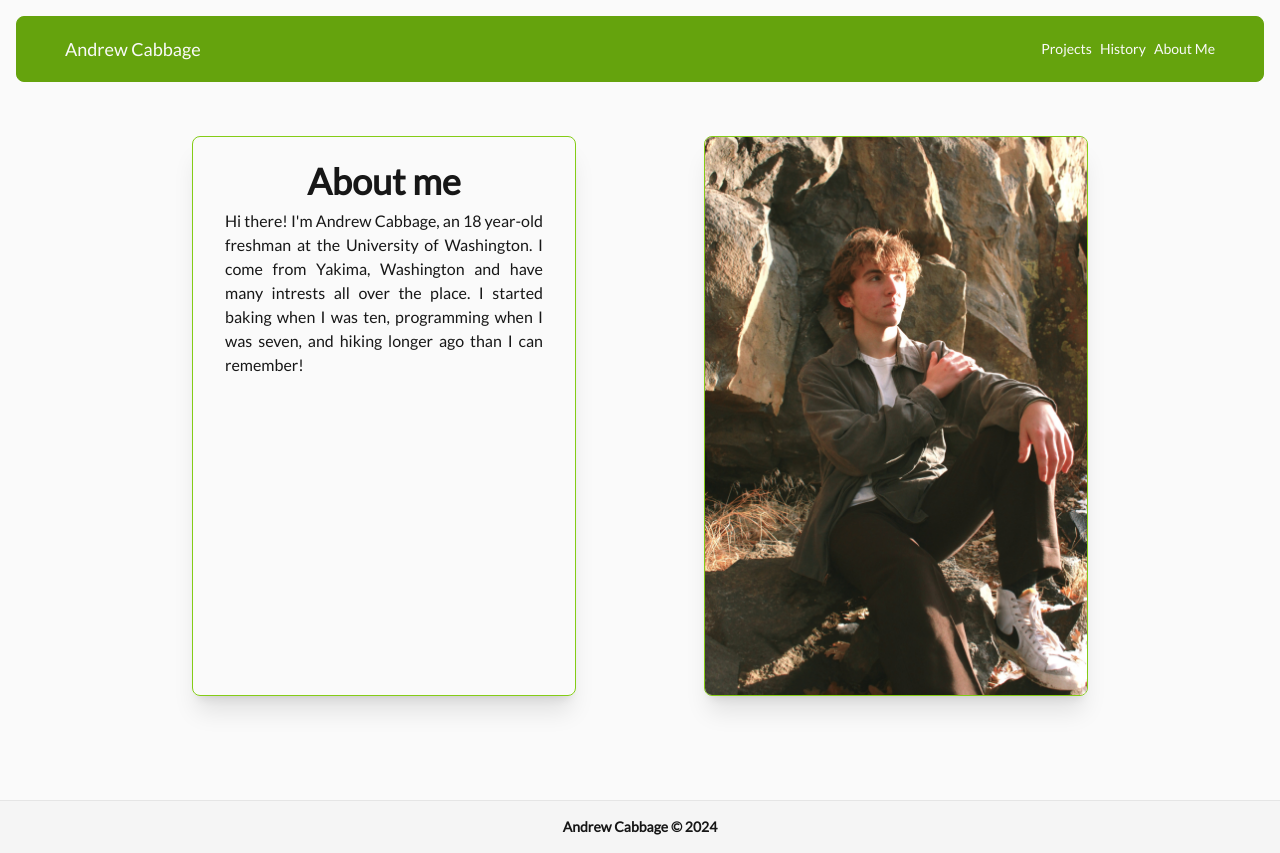
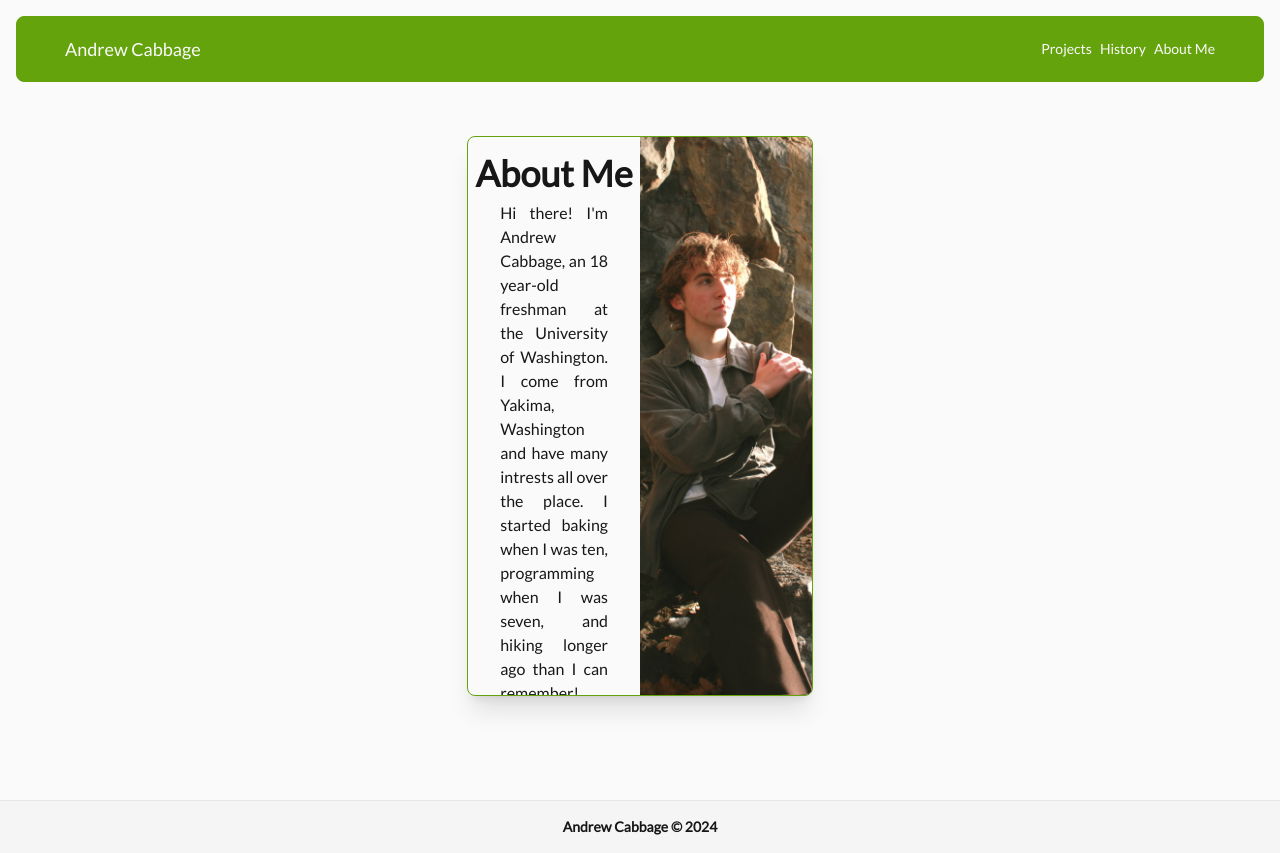
Before and after one commit to aocabbage/webdemo, a Next.js app: page /about-me in a window 1280 px wide. Built offline with nearby package versions, Linux system fonts and the light colour scheme.

Commit message:
more thingys

```diff
--- a/app/about-me/page.js
+++ b/app/about-me/page.js
@@ -1,28 +1,20 @@
 import Image from "next/image";
-import LargeContainter from "../components/LargeContainer";
 import { Column, Row } from "../components/Structures";
 import SectionHeader from "../components/SectionHeader";
+import { ImageContainer } from "../components/Container";
 
 import myself from '../src/Images/me.jpg'
+
 export default function Home() {
     return(
         <div className="mt-8 w-screen">
             <Column>
                 <Row style="h-[80vh]">
-                    <LargeContainter>
-                        <SectionHeader title="About me"/>
+                    <ImageContainer title="About Me" url={myself} style="w-3/4">
                         <p>
                             Hi there! I'm Andrew Cabbage, an 18 year-old freshman at the University of Washington. I come from Yakima, Washington and have many intrests all over the place. I started baking when I was ten, programming when I was seven, and hiking longer ago than I can remember!
                         </p>
-                    </LargeContainter>
-                        <Image
-                            className="relative rounded-lg shadow-xl border border-secondary-500 w-1/3"
-                            src={myself}
-                            full
-                            alt="A picture of myself, Andrew Cabbage"
-                            placeholder="blur"
-                            style={{ objectFit : 'cover', objectPosition : 'center'}}
-                        />
+                    </ImageContainer>
                 </Row>
             </Column>
         </div>
--- a/app/actions/update-blog.js
+++ b/app/actions/update-blog.js
@@ -3,6 +3,6 @@
 import fs from 'fs';
 
 export async function updateBlog(data) {
-  fs.writeFileSync('app/blog/blog.txt', data);
+  fs.writeFileSync('app/projects/blog/blog.txt', data);
   return { message: 'File updated successfully' };
 }
--- a/app/components/Container.js
+++ b/app/components/Container.js
@@ -1,25 +1,67 @@
 import Link from "next/link";
+import Image from "next/image";
 import { FilledButton } from "./Buttons";
+import SectionHeader from "./SectionHeader";
 
-export default function Containter({ children, title, url}) {
+export function LinkedContainter({ children, title, url, style}) {
   return(
-    <div className="relative rounded-lg shadow-xl text-primary-900 border border-secondary-600 w-[30%] hover:text-primary-500 duration-300 py-4 space-y-2 overflow-hidden">
-      <h1 className="text-2xl text-center font-bold">
-        {title}
-      </h1>
+  <DefaultContainer style={style}>
+    <div className="py-4 space-y-2">
+      <SectionHeader title={title}/>
       <div className="mx-8 text-justify">
         {children}
       </div>
-      {(url != null) &&
+    </div>
     <>
       <div className="absolute bottom-0 w-full h-32 bg-gradient-to-t from-primary-50/100 to-primary-50/0"/>
       <Link href={url} className="absolute bottom-4 right-4">
         <FilledButton>
-            <p >Read More &#62;</p>
+          <p>Read More &#62;</p>
         </FilledButton>
       </Link>
     </>
+  </DefaultContainer>
+  )
 }
+
+export default function TextContainer({children, title, style}) {
+  return (
+    <DefaultContainer style={style}>
+      <div className="py-4 space-y-2">
+      <SectionHeader title={title}/>
+        <div className="mx-8 text-justify">
+          {children}
+        </div>
+      </div>
+    </DefaultContainer>
+  )
+}
+
+export function ImageContainer({children, title, url, style}) {
+  return (
+    <DefaultContainer style={`flex flex-row ${style}`}>
+      <div className="py-4 space-y-2 w-1/2 h-full">
+        <SectionHeader title={title}/>
+        <div className="mx-8 text-justify">
+          {children}
+        </div>
+      </div>
+      <div className="w-1/2 h-full">
+        <Image
+          src={url}
+          alt="Some image"
+          placeholder="blur"
+          style={{ width : '100%', height : '100%', objectFit : 'cover', objectPosition : 'center 20%'}}
+        />
+      </div>
+    </DefaultContainer>
+  )
+}
+
+function DefaultContainer({children, style}) {
+  return(
+    <div className={`relative rounded-lg shadow-xl text-primary-900 border border-secondary-600 w-[30%] overflow-hidden ${style}`}>
+      {children}
     </div>
   )
 }
--- a/app/components/InformationPopup.js
+++ b/app/components/InformationPopup.js
@@ -1,11 +1,11 @@
 export default function InformationPopup({Title, Description, handleClose}) {
   return(
-  <div className="absolute w-full h-full top-0 overflow-hidden z-15 py-[20%] px-[20%] bg-gradient-to-tr from-black/80 to-black/70">
-    <div className="relative flex z-16 relative justify-center flex-col text-white">
-      <h1 className="z-17 text-7xl font-bold">
+  <div className="absolute w-full h-full top-0 overflow-hidden z-20 py-[20%] px-[20%] bg-gradient-to-tr from-black/80 to-black/70">
+    <div className="relative flex relative justify-center flex-col text-white">
+      <h1 className="text-7xl font-bold">
         {Title}
       </h1>
-      <p className="z-17 pt-[14px] indent-8">
+      <p className="pt-[14px] indent-8">
         {Description}
       </p>
       <button onClick={handleClose} className="text-4xl hover:scale-150 pt-[14px] duration-300">
--- a/app/page.js
+++ b/app/page.js
@@ -1,5 +1,5 @@
 import Image from "next/image"
-import Containter from "./components/Container"
+import { LinkedContainter } from "./components/Container"
 import SectionHeader from "./components/SectionHeader"
 import { Column, Row } from "./components/Structures"
 
@@ -28,15 +28,15 @@ export default function Home() {
     <Column>
       <SectionHeader title="What do I do?" text="As a student at the University of Washington"/>
       <Row>
-        <Containter title="Programming" url="/projects">
+        <LinkedContainter title="Programming" url="/projects">
         Lorem ipsum dolor sit amet, consectetur adipiscing elit. Aenean commodo vestibulum quam, quis pulvinar ante. Aliquam sodales elementum nisi, vitae maximus lacus mollis tincidunt. Praesent tempor nunc nisi, sit amet rutrum dolor fringilla eu. Sed commodo, justo sit amet luctus molestie, leo erat venenatis nunc, et posuere nulla arcu ut augue. Sed felis diam, eleifend eget lacinia non, aliquam quis nibh. Aliquam vestibulum viverra ligula, vel suscipit lectus feugiat eget. Cras pulvinar venenatis nisl, et convallis metus placerat id. Integer congue tortor lectus. Cras vitae lorem egestas, bibendum tellus ut, mattis urna. Etiam placerat imperdiet quam eget porta. Proin vel diam lectus. Duis lorem lorem, iaculis vitae sagittis vel, finibus in ligula.
-        </Containter>
-        <Containter title="Internship" url="/history">
+        </LinkedContainter>
+        <LinkedContainter title="Internship" url="/history">
         Quisque pulvinar mauris ex, faucibus faucibus enim pharetra sit amet. Donec eget ullamcorper sapien. Donec vel tempus orci. Aliquam tellus massa, interdum ut imperdiet non, pharetra in nibh. Nam gravida ligula at metus aliquam efficitur et vitae neque. Fusce hendrerit fringilla tincidunt. Lorem ipsum dolor sit amet, consectetur adipiscing elit. Nam molestie est venenatis risus porttitor, sed vestibulum lectus accumsan. Curabitur sit amet elementum ligula, vel viverra lectus. Fusce ultrices, est non fermentum tempor, libero erat blandit urna, eu aliquam erat arcu sit amet ipsum. Nulla tincidunt lectus metus, non auctor arcu fringilla et. Mauris a diam convallis, luctus quam ac, molestie magna. Vestibulum ante ipsum primis in faucibus orci luctus et ultrices posuere cubilia curae; Praesent facilisis est molestie, rhoncus nisl in, mollis nisl. Nullam purus enim, ultricies vitae orci nec, faucibus lacinia risus. Donec condimentum imperdiet leo a pharetra.
-        </Containter>
-        <Containter title="Advocacy" url="/about-me">
+        </LinkedContainter>
+        <LinkedContainter title="Advocacy" url="/about-me">
         Duis accumsan purus a suscipit viverra. Vestibulum ante ipsum primis in faucibus orci luctus et ultrices posuere cubilia curae; Pellentesque ornare mattis hendrerit. Nulla finibus nunc ac est volutpat, convallis pretium sapien ultricies. Aliquam erat volutpat. Ut a justo id enim euismod sollicitudin. Aliquam finibus euismod velit, sit amet consectetur tortor accumsan vitae. Proin ac dui arcu. In sed magna neque.
-        </Containter>
+        </LinkedContainter>
       </Row>
       <SectionHeader title="Where do I come from?" text="I grew up not too long ago!"/>
     </Column>
--- a/app/projects/page.js
+++ b/app/projects/page.js
@@ -1,16 +1,32 @@
 import Link from "next/link";
+import SimpleContainter from "../components/Container";
+import { Column, Row } from "../components/Structures";
+import SectionHeader from "../components/SectionHeader";
 
 export default function Home() {
     return(
         <div className="mt-24">
-            <ul>
-                <li>
-                    <Link href="/projects/blog">Blog</Link>
-                </li>
-                <li>
-                    <Link href="/projects/photos">Photos</Link>
-                </li>
-            </ul>
+            <Row>
+                <SimpleContainter>
+                    <SectionHeader title="Projects" text="so far..."/>
+                    <ul>
+                        <ListItem url="/projects/blog">
+                            Live Blog
+                        </ListItem>
+                        <ListItem url="/projects/photos">
+                            Photos of Animals
+                        </ListItem>
+                    </ul>
+                </SimpleContainter>
+            </Row>
         </div>
     )
 }
+
+function ListItem({url, children}) {
+    return(
+        <li className="hover:underline hover:text-secondary-600 text-primary-900">
+            <Link href={url}>&#62; {children}</Link>
+        </li>
+    )
+}
```
Also changed, not shown: app/projects/blog/blog.txt. Lines whose indentation alone changed are shown as unchanged.
